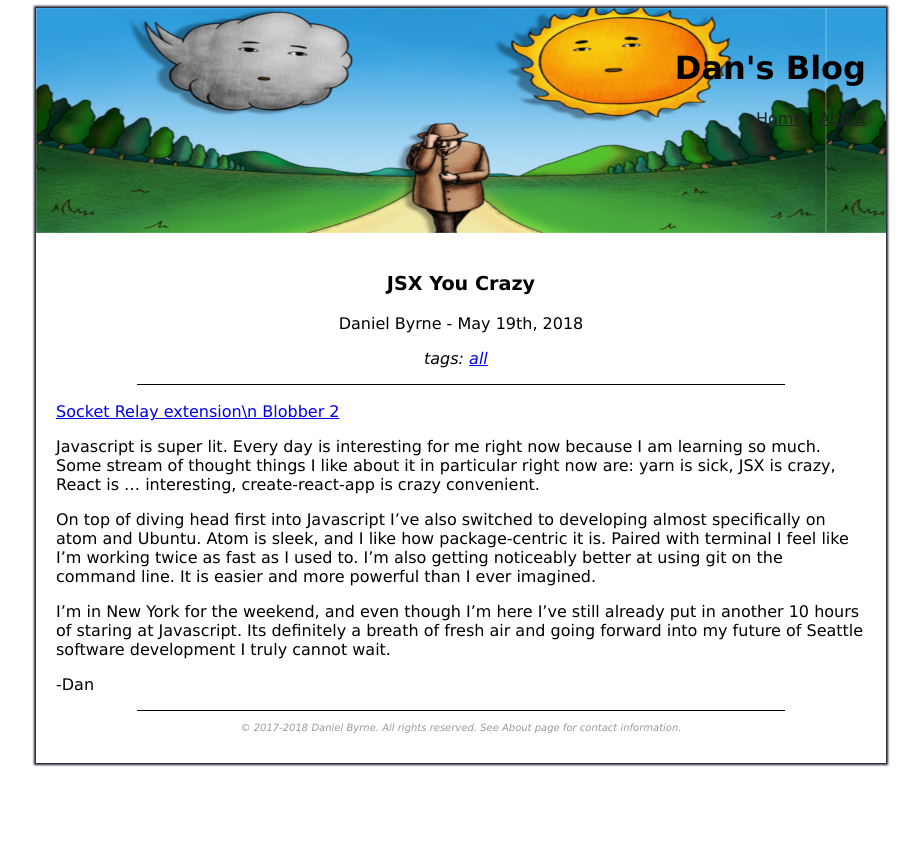
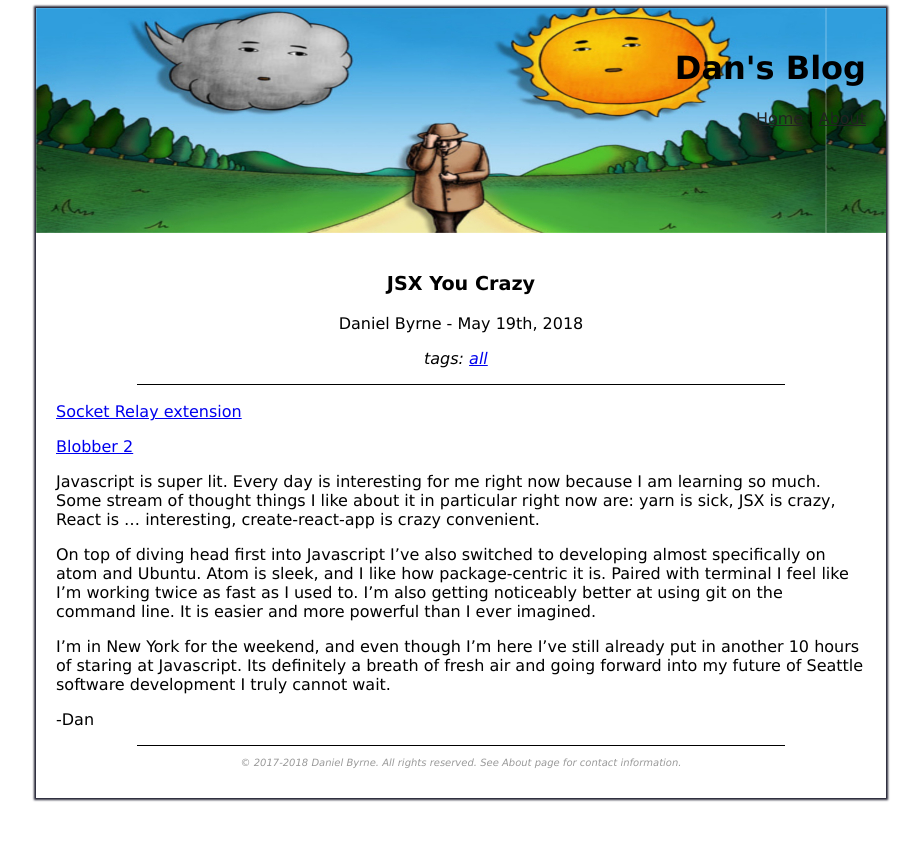
Before and after one commit to danwbyrne/austin-garrard.github.io, a Jekyll site: the page built from _posts/2018-05-19-Javascript-Is-Cool.md, in a window 1280 px wide. Shown: the top 841 px of the page, without its empty margins (179-1100 px from the left). Built offline with Jekyll 4.4.1, drawn with Linux system fonts in a browser that asks for light colours; Markdown is read by kramdown in place of the engine named in the settings.

Commit message:
formatting

```diff
--- a/_posts/2018-05-19-Javascript-Is-Cool.md
+++ b/_posts/2018-05-19-Javascript-Is-Cool.md
@@ -4,7 +4,8 @@
 description: "I Got a Job and I'm Panic Coding"
 mydate: "May 19th, 2018"
 ---
-<a href="https://github.com/danwbyrne/socket-relay-extension">Socket Relay extension\n
+<a href="https://github.com/danwbyrne/socket-relay-extension">Socket Relay extension
+
 <a href="https://github.com/danwbyrne/blobber2">Blobber 2
 
 Javascript is super lit. Every day is interesting for me right now because I am learning so much. Some stream of thought things I like about it in particular right now are: yarn is sick, JSX is crazy, React is ... interesting, create-react-app is crazy convenient.
```
